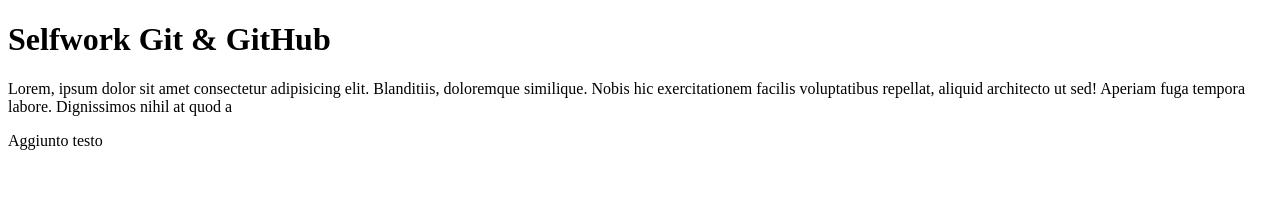
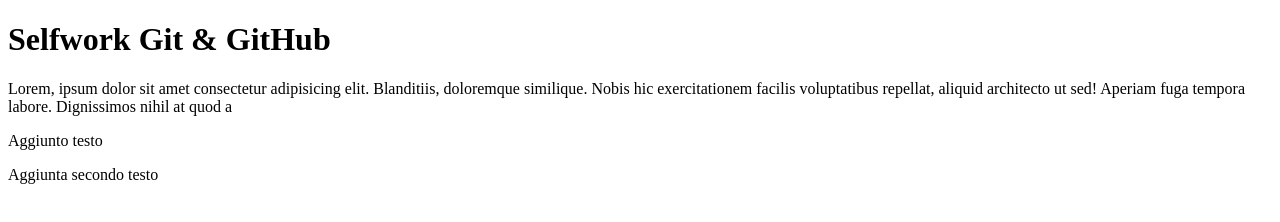
Before and after one commit to CifDaniel96/selfwork-git-github, a plain HTML site: page index.html in a window 1280 px wide. Drawn offline with Linux system fonts and the light colour scheme.

Commit message:
Aggiunto secondo testo

```diff
--- a/index.html
+++ b/index.html
@@ -14,6 +14,7 @@
             exercitationem facilis voluptatibus repellat, aliquid architecto ut sed! Aperiam fuga tempora labore.
             Dignissimos nihil at quod a</p>
         <p>Aggiunto testo</p>
+        <p>Aggiunta secondo testo</p>
     </header>
 </body>
 
```
